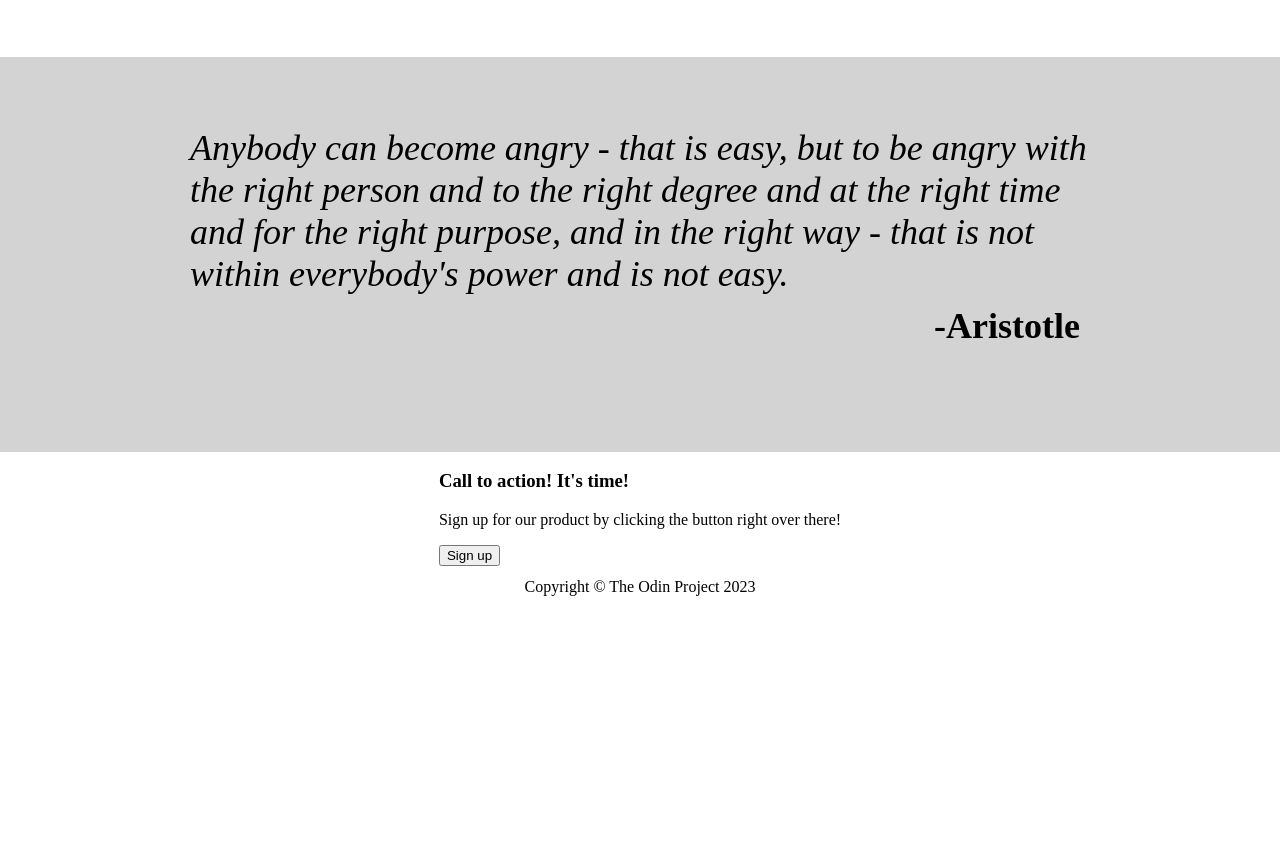
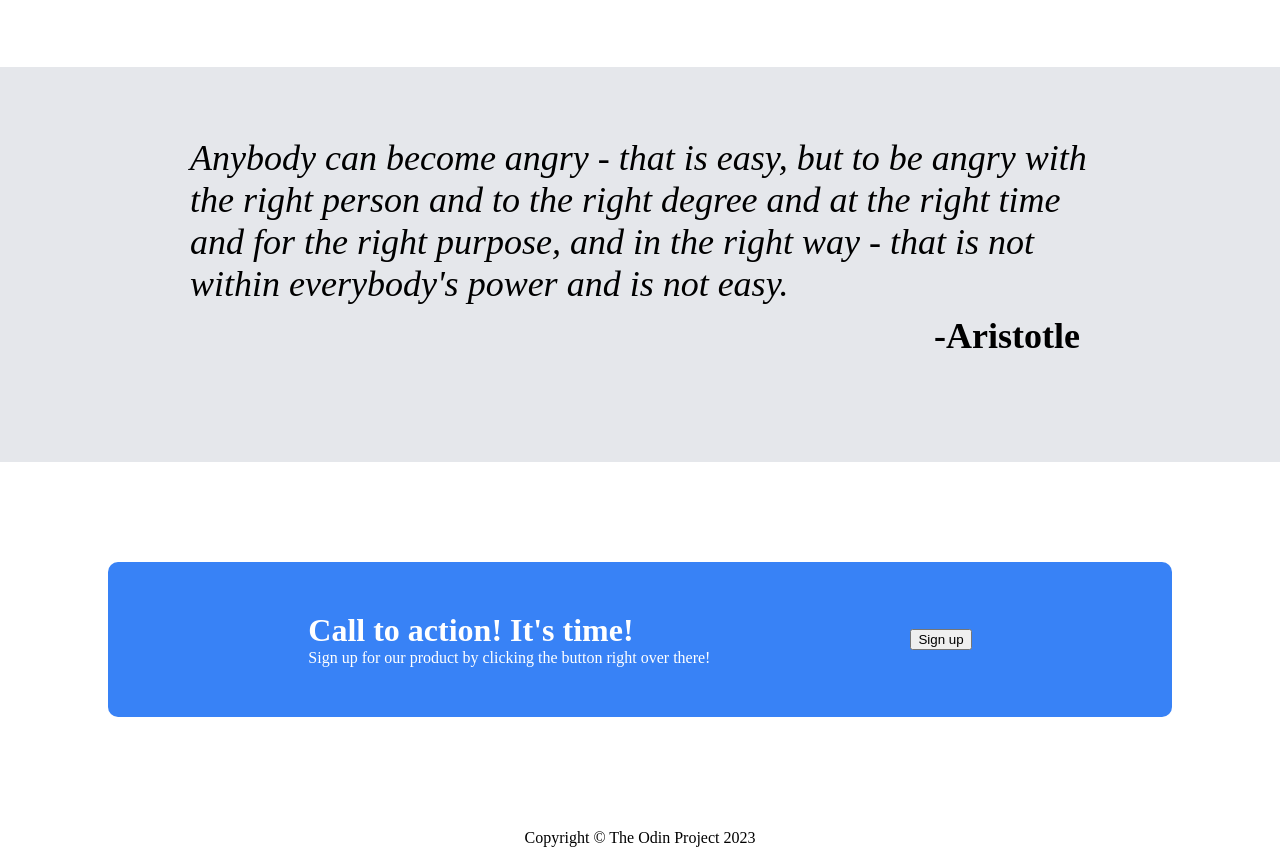
Before and after one commit to ori-des/landing-page, a plain HTML site: page index.html in a window 1280 px wide. Shown: the part 904-1763 px from the top of the page. Before the commit the page ends 1512 px from the top, so only its background shows below. Drawn offline with Linux system fonts and the light colour scheme.

Commit message:
Add css bottom

```diff
--- a/index.html
+++ b/index.html
@@ -42,9 +42,9 @@
             <p class="quote-author">-Aristotle</p>
         </div>
         <div class="bottom">
-         <div class="">
+         <div class="bottom-text">
             <h3>Call to action! It's time!</h3>
-            <p>Sign up for our product by clicking the button right over there!</p>
+            <p class="bottom-p">Sign up for our product by clicking the button right over there!</p>
          </div>
          <div class="button">
             <button>Sign up</button>
--- a/styles.css
+++ b/styles.css
@@ -68,7 +68,7 @@ a {
 
 .center {
     padding-top: 24px;
-    padding-bottom: 60px;
+    padding-bottom: 70px;
 }
 
 .illustrations {
@@ -79,7 +79,7 @@ a {
 }
 
 .quote {
-    background-color: lightgray;
+    background-color: #E5E7EB;
     padding-top: 35px;
     padding-left: 35px;
     padding-right: 35px;
@@ -118,6 +118,11 @@ h2 {
     font-size: 36px;
 }
 
+h3 {
+    font-size: 32px;
+    margin: 0;
+}
+
 .top-p {
     font-size: 18px;
     margin: 0;
@@ -133,3 +138,20 @@ img {
     font-size: 18px;
     text-align: center;
 }
+
+.bottom {
+    display: flex;
+    background-color: #3882F6;
+    color: white;
+    margin-top: 100px;
+    margin-bottom: 100px;
+    justify-content: center;
+    align-items: center;
+    padding: 50px 200px;
+    border-radius: 10px;
+    gap: 200px;
+}
+
+.bottom-p {
+    margin: 0;
+}
```
